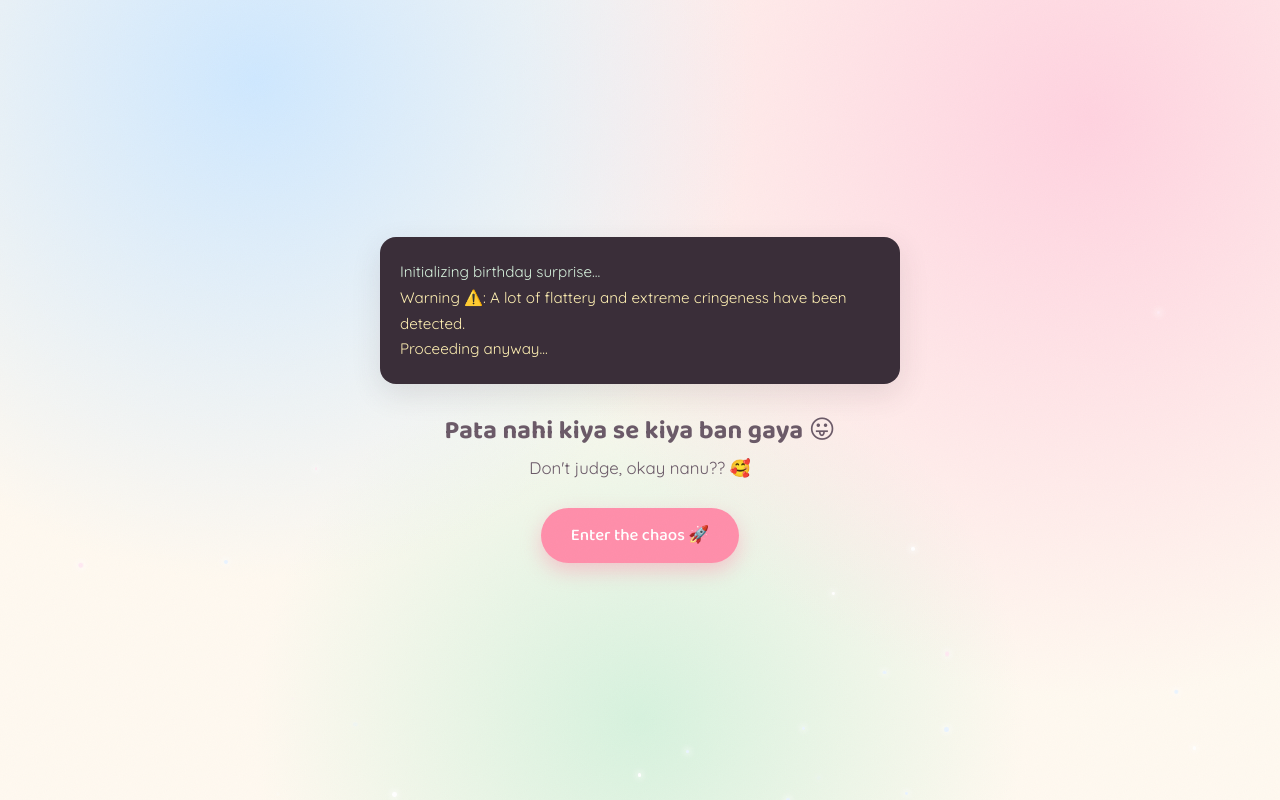
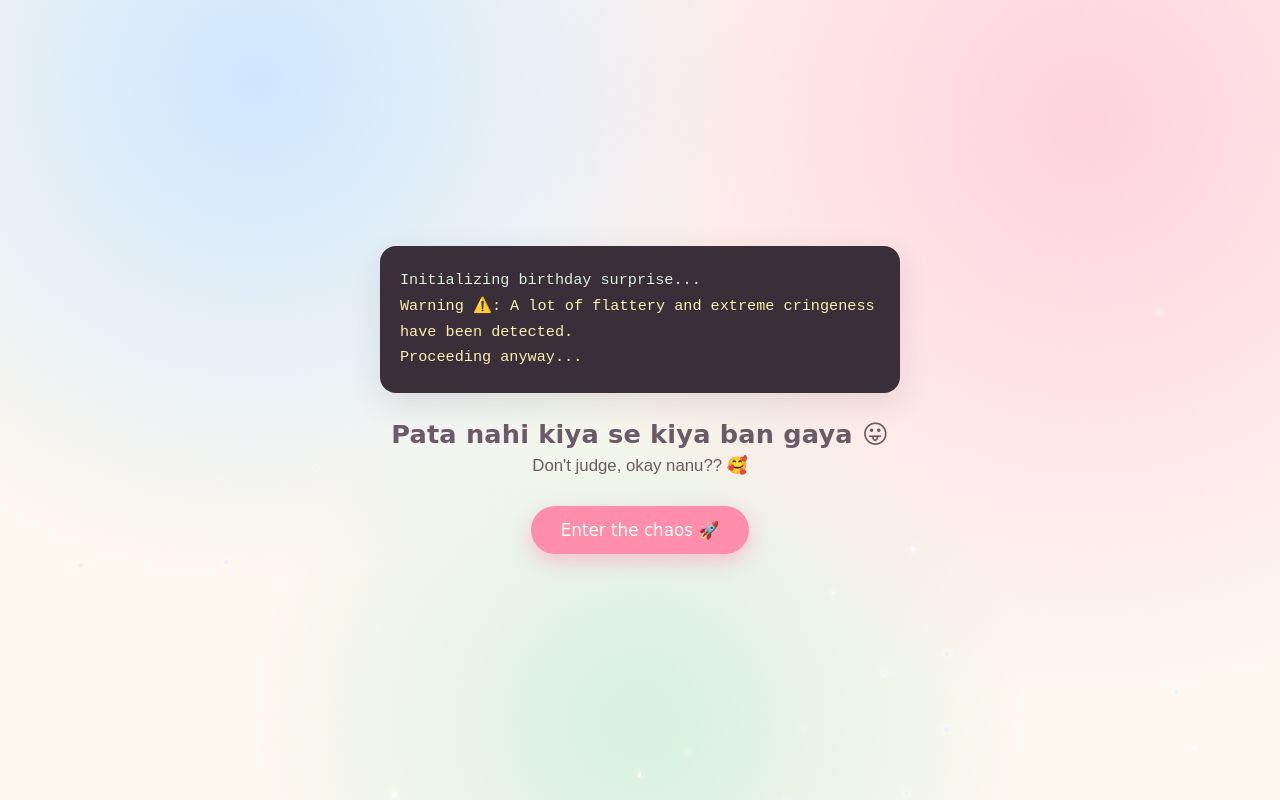
Before and after one commit to l4bibzxe/NANUR-BIRTHDAY, a plain HTML site: page index.html in a window 1280 px wide. Drawn offline with Linux system fonts and the light colour scheme.

Commit message:
Update font links in index.html

```diff
--- a/index.html
+++ b/index.html
@@ -6,8 +6,7 @@
 <title>NANUR BIRTHDAY 🎉</title>
 <link rel="icon" type="image/png" href="assets/657772421_17985504020970815_383949756092060743_n.jpg">
 <link rel="preconnect" href="https://fonts.googleapis.com">
-<link href="https://fonts.googleapis.com/css2?family=Baloo+2:wght@500;600;700;800&family=Quicksand:wght@400;500;600;700&family=Caveat:wght@500;600;700&display=swap" rel="stylesheet">
-<link rel="stylesheet" href="style.css">
+<link href="https://fonts.googleapis.com/css2?family=Fredoka:wght@500;600;700&family=Nunito:wght@400;500;600;700;800&family=Caveat:wght@500;600;700&display=swap" rel="stylesheet"><link rel="stylesheet" href="style.css">
 </head>
 <body>
 
```
